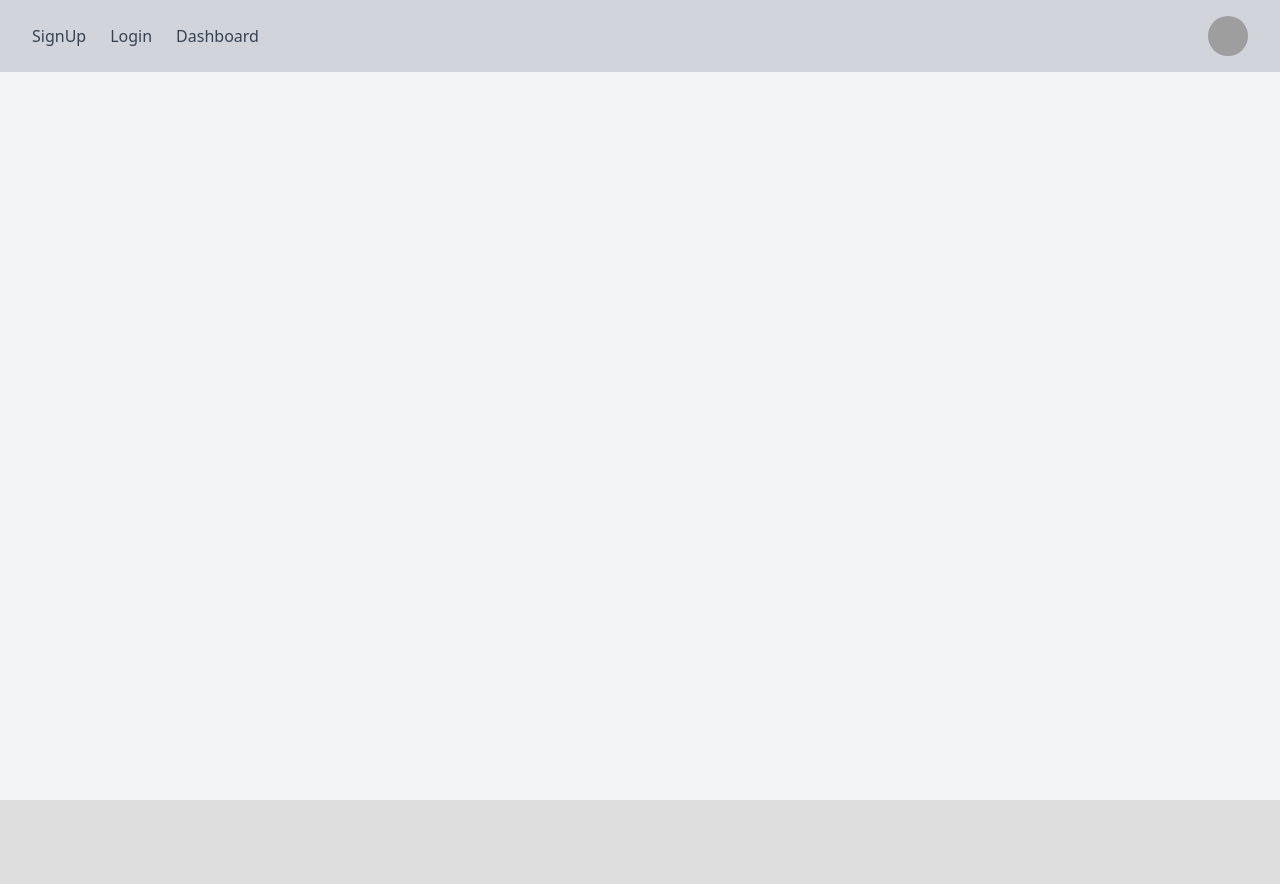
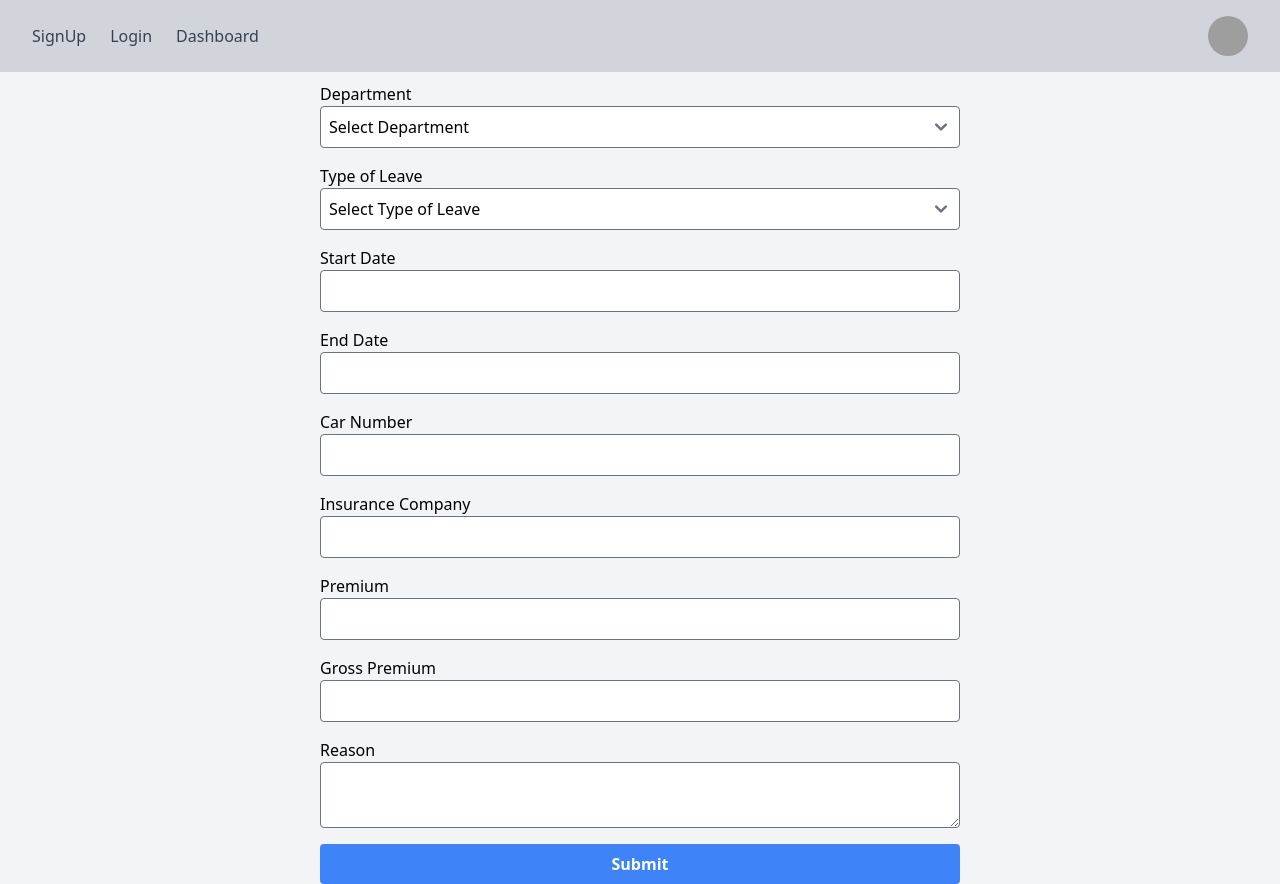
Before and after one commit to 123ramashish/insuranceService, a React (Vite) app in the folder client/: page /updateemployee in a window 1280 px wide. Before the commit the page ends 800 px from the top, so only its background shows below. Built offline with nearby package versions, Linux system fonts and the light colour scheme; no server answers; grey boxes are pictures that could not be loaded.

Commit message:
completed update functionality

```diff
--- a/client/src/App.jsx
+++ b/client/src/App.jsx
@@ -5,6 +5,7 @@ import Dashboard from "./pages/Dashboard";
 import AllRequest from "./pages/AllRequest";
 import Navbar from "./components/Navbar";
 import Request from "./components/Request";
+import UpdateEmployee from "./components/UpdateEmployee";
 // import OnlyAdminPrivateRoute from "./components/OnlyAdminRoute";
 
 function App() {
@@ -19,6 +20,7 @@ function App() {
           {/* <Route element={<OnlyAdminPrivateRoute />}> */}
           <Route path="/allrequest" element={<AllRequest />} />
           <Route path="/addrequest" element={<Request />} />
+          <Route path="/updateemployee" element={<UpdateEmployee />} />
           {/* </Route> */}
         </Routes>
       </div>
--- a/client/src/components/UpdateEmployee.jsx
+++ b/client/src/components/UpdateEmployee.jsx
@@ -1,311 +1,340 @@
-// import { useState } from "react";
+import { useEffect, useState } from "react";
+import { useNavigate } from "react-router-dom";
+import { useLocation } from "react-router-dom";
 
-// export default function UpdateEmployee({ employee }) {
-//   const [wait, setWait] = useState(false);
-//   const [formData, setFormData] = useState({
-//     insuranceType: "",
-//     department: "",
-//     leaveType: "",
-//     startDate: "",
-//     endDate: "",
-//     carNumber: "",
-//     insuranceCompany: "",
-//     premium: "",
-//     grossPremium: "",
-//     reason: "",
-//   });
+export default function UpdateEmployee() {
+  const [employee, setEmployee] = useState(null);
+  const [wait, setWait] = useState(false);
+  const navigate = useNavigate();
+  const location = useLocation();
+  const { id } = location.state || {};
 
-//   // Handler to update form data
-//   const handleChange = (e) => {
-//     const { name, value } = e.target;
-//     setFormData((prevFormData) => ({
-//       ...prevFormData,
-//       [name]: value,
-//     }));
-//   };
+  const [formData, setFormData] = useState({
+    insuranceType: "",
+    department: "",
+    leaveType: "",
+    startDate: "",
+    endDate: "",
+    carNumber: "",
+    insuranceCompany: "",
+    premium: "",
+    grossPremium: "",
+    reason: "",
+  });
 
-//   // Handler for resetting the form
-//   const resetForm = () => {
-//     setFormData({
-//       insuranceType: "",
-//       department: "",
-//       leaveType: "",
-//       startDate: "",
-//       endDate: "",
-//       carNumber: "",
-//       insuranceCompany: "",
-//       premium: "",
-//       grossPremium: "",
-//       reason: "",
-//     });
-//   };
+  // Fetch employee data and update the form state
+  const fetchData = async () => {
+    try {
+      console.log("id", id);
+      const response = await fetch(`http://localhost:8000/api/employee/${id}`, {
+        method: "GET",
+      });
 
-//   // Handler for submitting the form
-//   const handleSubmit = async (e) => {
-//     e.preventDefault(); // Fix the typo from 'preventDefalut'
-//     setWait(true);
+      if (!response.ok) {
+        throw new Error("Failed to fetch employee data");
+      }
 
-//     // Prepare the formatted data according to the API requirements
-//     const formattedData = {
-//       insuranceType: formData.insuranceType,
-//       department: formData.department,
-//       typeOfLeave: formData.leaveType,
-//       startDate: formData.startDate.split("-").reverse().join("/"),
-//       endDate: formData.endDate.split("-").reverse().join("/"),
-//       carNumber: formData.carNumber,
-//       insuranceCompany: formData.insuranceCompany,
-//       premium: formData.premium,
-//       grossPremium: formData.grossPremium,
-//       reason: formData.reason,
-//     };
+      const data = await response.json();
+      setEmployee(data);
+      console.log(data.employeeId);
+      // Initialize formData with employee data
+      setFormData({
+        insuranceType: data.insuranceType || "",
+        department: data.department || "",
+        leaveType: data.leaveType || "",
+        startDate: data.startDate || "",
+        endDate: data.endDate || "",
+        carNumber: data.carNumber || "",
+        insuranceCompany: data.insuranceCompany || "",
+        premium: data.premium || "",
+        grossPremium: data.grossPremium || "",
+        reason: data.reason || "",
+      });
+    } catch (error) {
+      console.error(error.message);
+    }
+  };
 
-//     try {
-//       const response = await fetch("http://localhost:8000/api/employee", {
-//         method: "POST",
-//         headers: {
-//           "Content-Type": "application/json",
-//         },
-//         body: JSON.stringify(formattedData),
-//       });
+  useEffect(() => {
+    fetchData();
+  }, []); // Re-fetch data when id changes
 
-//       if (response.ok) {
-//         setWait(false);
-//         alert("Request submitted successfully: ");
-//         resetForm();
-//       } else {
-//         alert("Error to submit form ");
-//       }
-//     } catch (err) {
-//       setWait(false);
-//       alert("Error submitting request. Please try again.");
-//     }
-//   };
+  // Handler to update form data
+  const handleChange = (e) => {
+    const { name, value } = e.target;
+    setFormData((prevFormData) => ({
+      ...prevFormData,
+      [name]: value,
+    }));
+  };
 
-//   return (
-//     <>
-//       <div className="p-4 max-w-lg">
-//         <form onSubmit={handleSubmit}>
-//           <div className="mb-4">
-//             <label htmlFor="employeeid" className="block">
-//               EmployeeId
-//               <input
-//                 type="text"
-//                 name="employeeId"
-//                 placeholder=""
-//                 value={employee.employeeId}
-//                 onChange={handleChange}
-//                 className="block w-full p-2 mt-2 border rounded"
-//               />
-//             </label>
-//           </div>
-//           <div className="mb-4">
-//             <label htmlFor="insuranceType" className="block">
-//               Insurance Type
-//             </label>
-//             <select
-//               id="insuranceType"
-//               name="insuranceType"
-//               value={employee.insuranceType}
-//               onChange={handleChange}
-//               className="block w-full p-2 border rounded"
-//             >
-//               <option value="">Select Insurance Type</option>
-//               <option value="Health">Health</option>
-//               <option value="Motor">Motor</option>
-//               <option value="Travel">Travel</option>
-//               <option value="Fire">Fire</option>
-//               <option value="Cyber">Cyber</option>
-//             </select>
-//           </div>
+  // Handler for resetting the form
+  const resetForm = () => {
+    setFormData({
+      insuranceType: "",
+      department: "",
+      leaveType: "",
+      startDate: "",
+      endDate: "",
+      carNumber: "",
+      insuranceCompany: "",
+      premium: "",
+      grossPremium: "",
+      reason: "",
+    });
+  };
 
-//           {/* Department */}
-//           <div className="mb-4">
-//             <label htmlFor="department" className="block">
-//               Department
-//             </label>
-//             <select
-//               id="department"
-//               name="department"
-//               value={employee.department}
-//               onChange={handleChange}
-//               required
-//               className="block w-full p-2 border rounded"
-//             >
-//               <option value="">Select Department</option>
-//               <option value="Sales">Sales</option>
-//               <option value="Marketing">Marketing</option>
-//               <option value="Operations">Operations</option>
-//               <option value="Finance">Finance</option>
-//               <option value="Packing">Packing</option>
-//               <option value="Other">Other</option>
-//             </select>
-//             {formData.department === "Other" && (
-//               <input
-//                 type="text"
-//                 name="otherDepartment"
-//                 placeholder="Enter Other Department"
-//                 value={employee.otherDepartment}
-//                 onChange={handleChange}
-//                 className="block w-full p-2 mt-2 border rounded"
-//               />
-//             )}
-//           </div>
+  // Handler for submitting the form
+  const handleSubmit = async (e) => {
+    e.preventDefault();
+    setWait(true);
 
-//           {/* Type of Leave */}
-//           <div className="mb-4">
-//             <label htmlFor="leaveType" className="block">
-//               Type of Leave
-//             </label>
-//             <select
-//               id="leaveType"
-//               name="leaveType"
-//               required
-//               value={employee.leaveType}
-//               onChange={handleChange}
-//               className="block w-full p-2 border rounded"
-//             >
-//               <option value="">Select Type of Leave</option>
-//               <option value="Sick Leave">Sick Leave</option>
-//               <option value="Casual Leave">Casual Leave</option>
-//               <option value="Public Holiday">Public Holiday</option>
-//               <option value="Other">Other</option>
-//             </select>
-//             {formData.leaveType === "Other" && (
-//               <input
-//                 type="text"
-//                 name="otherLeaveType"
-//                 placeholder="Enter Other Leave Type"
-//                 value={employee.otherLeaveType}
-//                 onChange={handleChange}
-//                 className="block w-full p-2 mt-2 border rounded"
-//               />
-//             )}
-//           </div>
+    // Prepare the formatted data according to the API requirements
+    const formattedData = {
+      employeeId: employee?.employeeId, // Optional chaining to avoid errors if employee is null
+      insuranceType: formData.insuranceType,
+      department: formData.department,
+      typeOfLeave: formData.leaveType,
+      startDate: formData.startDate.split("-").reverse().join("/"),
+      endDate: formData.endDate.split("-").reverse().join("/"),
+      carNumber: formData.carNumber,
+      insuranceCompany: formData.insuranceCompany,
+      premium: formData.premium,
+      grossPremium: formData.grossPremium,
+      reason: formData.reason,
+    };
 
-//           {/* Start Date */}
-//           <div className="mb-4">
-//             <label htmlFor="startDate" className="block">
-//               Start Date
-//             </label>
-//             <input
-//               type="date"
-//               id="startDate"
-//               name="startDate"
-//               value={employee.startDate}
-//               onChange={handleChange}
-//               required
-//               className="block w-full p-2 border rounded"
-//             />
-//           </div>
+    try {
+      const response = await fetch(
+        "http://localhost:8000/api/employee/update",
+        {
+          method: "PATCH",
+          headers: {
+            "Content-Type": "application/json",
+          },
+          body: JSON.stringify(formattedData),
+        }
+      );
 
-//           {/* End Date */}
-//           <div className="mb-4">
-//             <label htmlFor="endDate" className="block">
-//               End Date
-//             </label>
-//             <input
-//               type="date"
-//               id="endDate"
-//               name="endDate"
-//               value={employee.endDate}
-//               onChange={handleChange}
-//               required
-//               className="block w-full p-2 border rounded"
-//             />
-//           </div>
+      if (response.ok) {
+        setWait(false);
+        alert("Request submitted successfully.");
 
-//           {/* Car Number */}
-//           <div className="mb-4">
-//             <label htmlFor="carNumber" className="block">
-//               Car Number
-//             </label>
-//             <input
-//               type="text"
-//               id="carNumber"
-//               name="carNumber"
-//               value={employee.carNumber}
-//               onChange={handleChange}
-//               className="block w-full p-2 border rounded"
-//             />
-//           </div>
+        resetForm();
+        navigate("/dashboard");
+      } else {
+        alert("Error submitting form.");
+      }
+    } catch (err) {
+      setWait(false);
+      alert("Error submitting request. Please try again.");
+    }
+  };
 
-//           {/* Insurance Company */}
-//           <div className="mb-4">
-//             <label htmlFor="insuranceCompany" className="block">
-//               Insurance Company
-//             </label>
-//             <input
-//               type="text"
-//               id="insuranceCompany"
-//               name="insuranceCompany"
-//               value={employee.insuranceCompany}
-//               onChange={handleChange}
-//               className="block w-full p-2 border rounded"
-//             />
-//           </div>
+  // Loading state while fetching employee data
+  //   if (!employee) return <div>Loading...</div>;
 
-//           {/* Premium */}
-//           <div className="mb-4">
-//             <label htmlFor="premium" className="block">
-//               Premium
-//             </label>
-//             <input
-//               type="number"
-//               id="premium"
-//               name="premium"
-//               value={employee.premium}
-//               onChange={handleChange}
-//               className="block w-full p-2 border rounded"
-//             />
-//           </div>
+  return (
+    <form onSubmit={handleSubmit} className="w-1/2">
+      {/* Insurance Type */}
+      <div className="mb-4">
+        <label htmlFor="insuranceType" className="block">
+          Insurance Type
+        </label>
+        <select
+          id="insuranceType"
+          name="insuranceType"
+          value={formData.insuranceType}
+          onChange={handleChange}
+          className="block w-full p-2 border rounded"
+        >
+          <option value="">Select Insurance Type</option>
+          <option value="Health">Health</option>
+          <option value="Motor">Motor</option>
+          <option value="Travel">Travel</option>
+          <option value="Fire">Fire</option>
+          <option value="Cyber">Cyber</option>
+        </select>
+      </div>
 
-//           {/* Gross Premium */}
-//           <div className="mb-4">
-//             <label htmlFor="grossPremium" className="block">
-//               Gross Premium
-//             </label>
-//             <input
-//               type="number"
-//               id="grossPremium"
-//               name="grossPremium"
-//               value={employee.grossPremium}
-//               onChange={handleChange}
-//               className="block w-full p-2 border rounded"
-//             />
-//           </div>
+      {/* Department */}
+      <div className="mb-4">
+        <label htmlFor="department" className="block">
+          Department
+        </label>
+        <select
+          id="department"
+          name="department"
+          value={formData.department}
+          onChange={handleChange}
+          required
+          className="block w-full p-2 border rounded"
+        >
+          <option value="">Select Department</option>
+          <option value="Sales">Sales</option>
+          <option value="Marketing">Marketing</option>
+          <option value="Operations">Operations</option>
+          <option value="Finance">Finance</option>
+          <option value="Packing">Packing</option>
+          <option value="Other">Other</option>
+        </select>
+        {formData.department === "Other" && (
+          <input
+            type="text"
+            name="otherDepartment"
+            placeholder="Enter Other Department"
+            value={formData.otherDepartment}
+            onChange={handleChange}
+            className="block w-full p-2 mt-2 border rounded"
+          />
+        )}
+      </div>
 
-//           {/* Reason */}
-//           <div className="mb-4">
-//             <label htmlFor="reason" className="block">
-//               Reason
-//             </label>
-//             <input
-//               type="text"
-//               id="reason"
-//               name="reason"
-//               value={employee.reason}
-//               onChange={handleChange}
-//               className="block w-full p-2 border rounded"
-//             />
-//           </div>
+      {/* Type of Leave */}
+      <div className="mb-4">
+        <label htmlFor="leaveType" className="block">
+          Type of Leave
+        </label>
+        <select
+          id="leaveType"
+          name="leaveType"
+          required
+          value={formData.leaveType}
+          onChange={handleChange}
+          className="block w-full p-2 border rounded"
+        >
+          <option value="">Select Type of Leave</option>
+          <option value="Sick Leave">Sick Leave</option>
+          <option value="Casual Leave">Casual Leave</option>
+          <option value="Public Holiday">Public Holiday</option>
+          <option value="Other">Other</option>
+        </select>
+        {formData.leaveType === "Other" && (
+          <input
+            type="text"
+            name="otherLeaveType"
+            placeholder="Enter Other Leave Type"
+            value={formData.otherLeaveType}
+            onChange={handleChange}
+            className="block w-full p-2 mt-2 border rounded"
+          />
+        )}
+      </div>
 
-//           <div className="flex gap-4">
-//             <button
-//               type="submit"
-//               className="p-2 rounded-md shadow-md bg-blue-500 hover:bg-blue-600 text-white"
-//             >
-//               {wait ? "Submitting..." : "Submit"}
-//             </button>
-//             <button
-//               type="button"
-//               onClick={resetForm}
-//               className="p-2 rounded-md shadow-md bg-gray-400 hover:bg-gray-500 text-white"
-//             >
-//               Reset
-//             </button>
-//           </div>
-//         </form>
-//       </div>
-//     </>
-//   );
-// }
+      {/* Start Date */}
+      <div className="mb-4">
+        <label htmlFor="startDate" className="block">
+          Start Date
+        </label>
+        <input
+          type="text"
+          id="startDate"
+          name="startDate"
+          value={formData.startDate}
+          onChange={handleChange}
+          required
+          className="block w-full p-2 border rounded"
+        />
+      </div>
+
+      {/* End Date */}
+      <div className="mb-4">
+        <label htmlFor="endDate" className="block">
+          End Date
+        </label>
+        <input
+          type="text"
+          id="endDate"
+          name="endDate"
+          value={formData.endDate}
+          onChange={handleChange}
+          required
+          className="block w-full p-2 border rounded"
+        />
+      </div>
+
+      {/* Car Number */}
+      <div className="mb-4">
+        <label htmlFor="carNumber" className="block">
+          Car Number
+        </label>
+        <input
+          type="text"
+          id="carNumber"
+          name="carNumber"
+          value={formData.carNumber}
+          onChange={handleChange}
+          className="block w-full p-2 border rounded"
+        />
+      </div>
+
+      {/* Insurance Company */}
+      <div className="mb-4">
+        <label htmlFor="insuranceCompany" className="block">
+          Insurance Company
+        </label>
+        <input
+          type="text"
+          id="insuranceCompany"
+          name="insuranceCompany"
+          value={formData.insuranceCompany}
+          onChange={handleChange}
+          className="block w-full p-2 border rounded"
+        />
+      </div>
+
+      {/* Premium */}
+      <div className="mb-4">
+        <label htmlFor="premium" className="block">
+          Premium
+        </label>
+        <input
+          type="text"
+          id="premium"
+          name="premium"
+          value={formData.premium}
+          onChange={handleChange}
+          className="block w-full p-2 border rounded"
+        />
+      </div>
+
+      {/* Gross Premium */}
+      <div className="mb-4">
+        <label htmlFor="grossPremium" className="block">
+          Gross Premium
+        </label>
+        <input
+          type="text"
+          id="grossPremium"
+          name="grossPremium"
+          value={formData.grossPremium}
+          onChange={handleChange}
+          className="block w-full p-2 border rounded"
+        />
+      </div>
+
+      {/* Reason */}
+      <div className="mb-4">
+        <label htmlFor="reason" className="block">
+          Reason
+        </label>
+        <textarea
+          id="reason"
+          name="reason"
+          value={formData.reason}
+          onChange={handleChange}
+          className="block w-full p-2 border rounded"
+        />
+      </div>
+
+      {/* Submit Button */}
+      <button
+        type="submit"
+        className="w-full py-2 bg-blue-500 text-white font-semibold rounded hover:bg-blue-600"
+        disabled={wait}
+      >
+        {wait ? "Processing..." : "Submit"}
+      </button>
+    </form>
+  );
+}
--- a/client/src/redux/employee/employeeSlice.js
+++ b/client/src/redux/employee/employeeSlice.js
@@ -1,4 +1,4 @@
-import { createSlice, current } from "@reduxjs/toolkit";
+import { createSlice } from "@reduxjs/toolkit";
 
 // Initial state
 const initialState = {
@@ -14,12 +14,11 @@ const employeeSlice = createSlice({
     // Action to set the employee data
     getEmployeeSuccess: (state, action) => {
       state.currentEmployee = action.payload;
-      console.log(current(state).currentEmployee); // Use current(state) to safely log the state
     },
     // Action to set the employee ID
     getEmployeeId: (state, action) => {
       state.id = action.payload;
-      console.log(current(state).id);
+      console.log("ID updated:", state.id);
     },
   },
 });
```
Also changed, not shown: client/src/components/EmployeeTable.jsx (+70 -9 lines), 2 other files (tests, documents, lock files or other folders).
